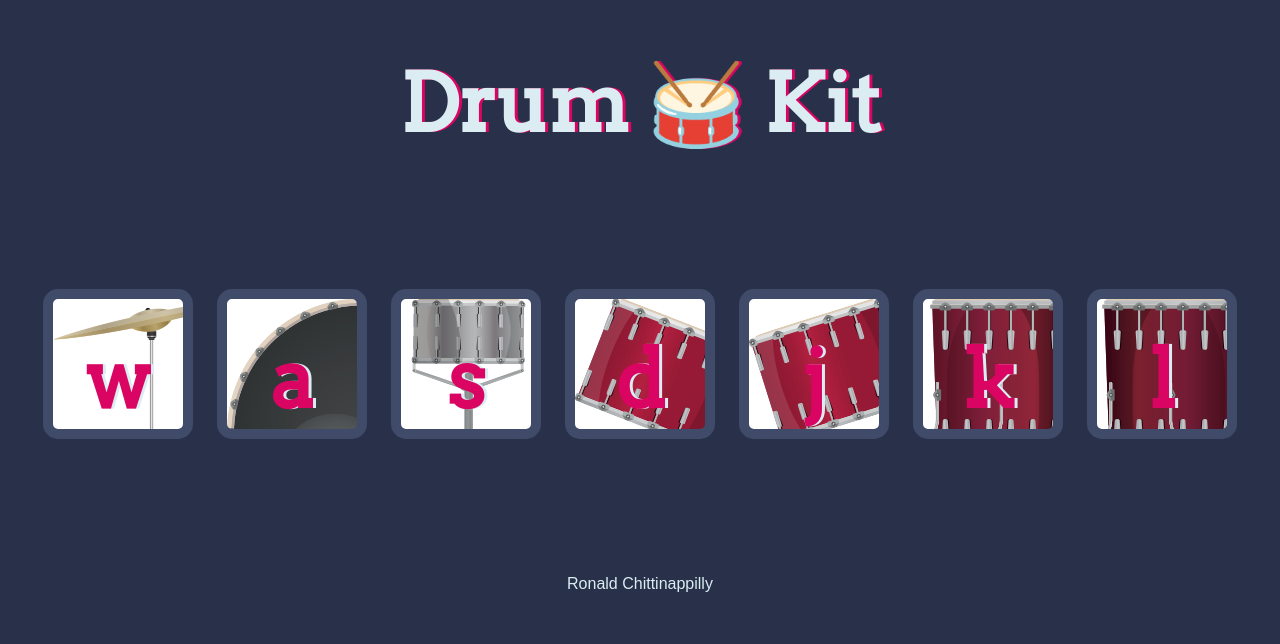
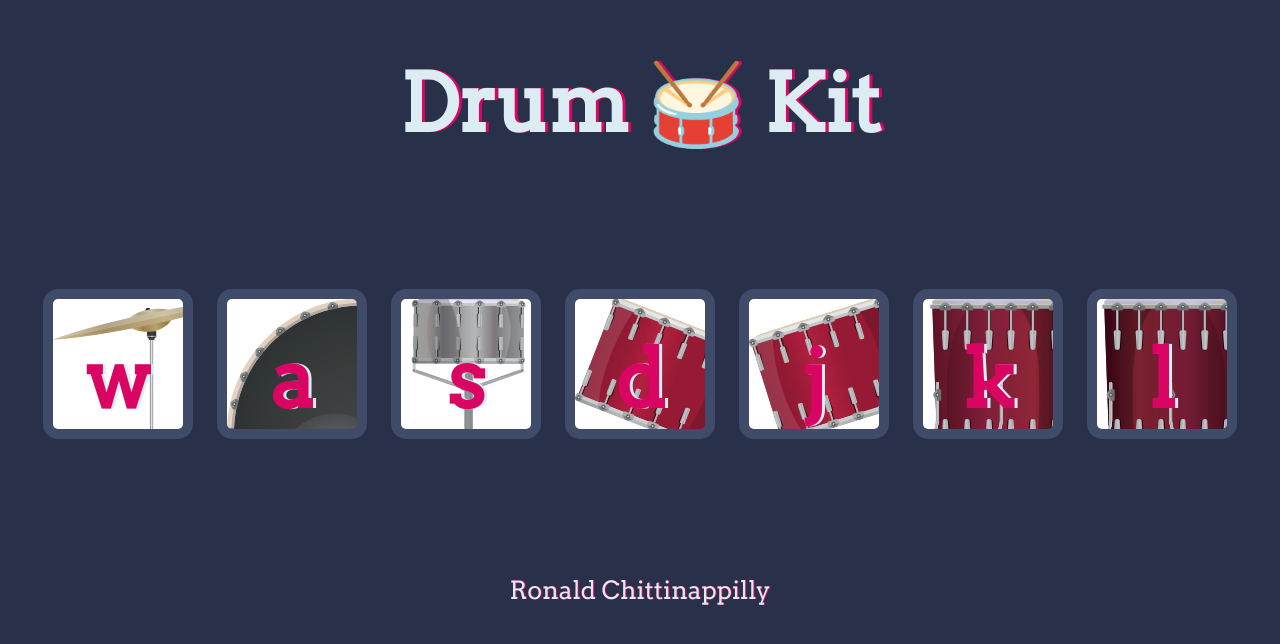
Before and after one commit to AnimateReality/Drum-Kit, a plain HTML site: page index.html in a window 1280 px wide. Drawn offline with Linux system fonts and the light colour scheme.

Commit message:
Footer Style Update

```diff
--- a/index.html
+++ b/index.html
@@ -23,7 +23,9 @@
 
 
   <footer>
+    <p>
     Ronald Chittinappilly
+  </p>
   </footer>
   <script src="index.js"></script>
 </body>
--- a/styles.css
+++ b/styles.css
@@ -79,3 +79,10 @@ footer {
   margin: 10px;
   background-color: white;
 }
+
+p {
+  font-size: 25px;
+  color: #DBEDF3;
+  font-family: "Arvo", cursive;
+  text-shadow: 1px 0 #DA0463;
+}
```
